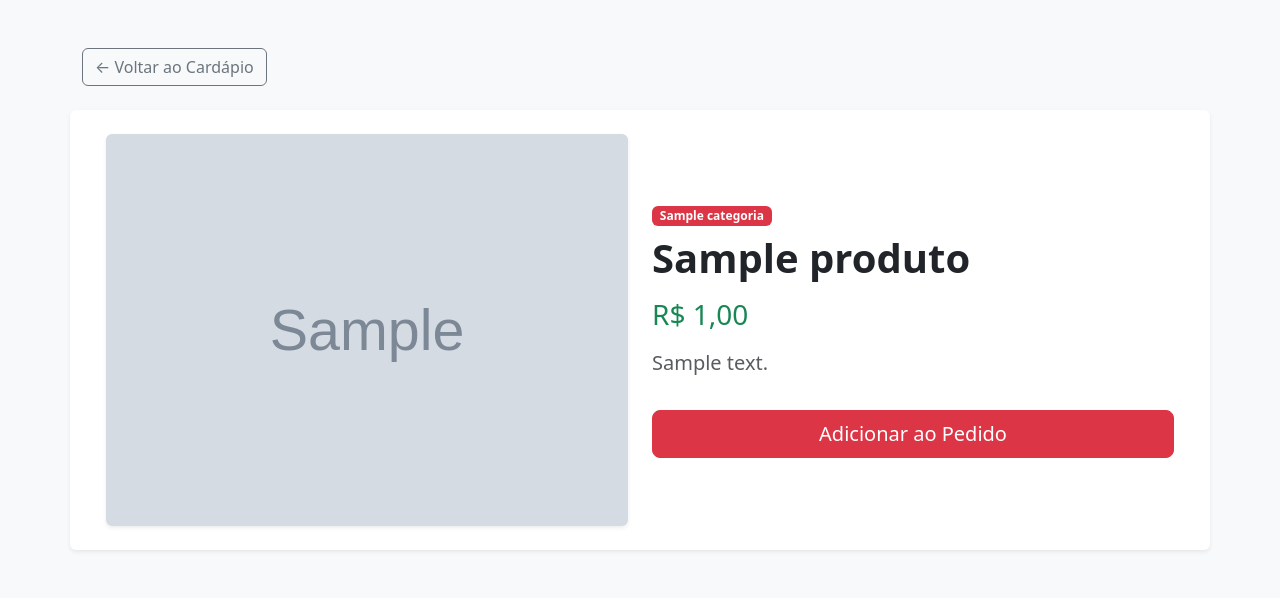
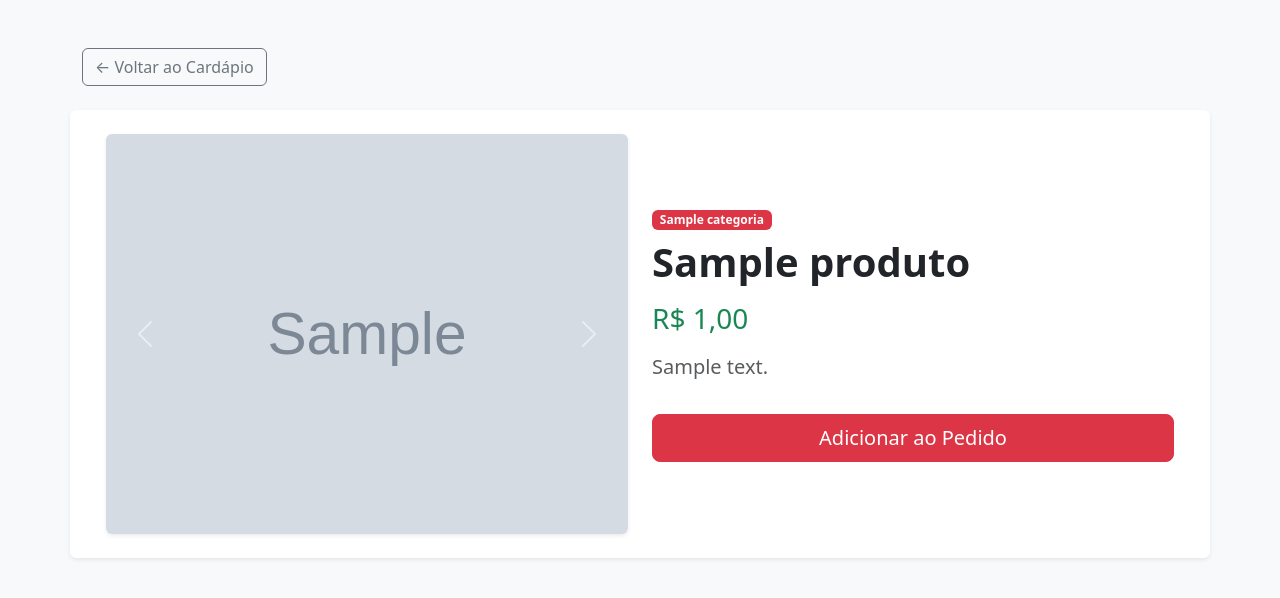
Before and after one commit to FOXOWL8255/sushi_delivery, a Django app: page /produto/1/ in a window 1280 px wide. Shown: the top 598 px of the page. Run offline with Django 5.2, Linux system fonts and the light colour scheme; tables that the repository leaves empty hold one stand-in row (values such as "Sample post"); grey boxes marked "Sample" are stand-in pictures.

Commit message:
Adicionar tabela de ImagemProduto e carrossel dinâmico ao clicar na foto

```diff
--- a/cardapio/models.py
+++ b/cardapio/models.py
@@ -26,3 +26,15 @@ class Produto(models.Model):
     # A função __str__ muda o nome de exibição no painel administrativo
     def __str__(self):
         return self.nome
+
+# Essa nova tabela vai guardar fotos extras dos produtos
+class ImagemProduto(models.Model):
+    # Conecta essa imagem a um produto especifico.
+    # O related_name='imagens' é o que vai nos permitir criar o carrossel depois!
+    produto = models.ForeignKey(Produto, related_name='imagens', on_delete=models.CASCADE)
+
+    # Campo que faz o upload da foto extra
+    imagem = models.ImageField(upload_to='produtos/galeria/')
+
+    def __str__(self):
+        return f"Foto extra de {self.produto.nome}"
--- a/cardapio/templates/cardapio/detalhe_produto.html
+++ b/cardapio/templates/cardapio/detalhe_produto.html
@@ -5,7 +5,7 @@
     <meta name="viewport" content="width=device-width, initial-scale=1">
     <title>{{ produto.nome }} - Cardápio Digital</title>
 
-    <!-- Importação do Bootstrap 5 -->
+    <!-- Importação do CSS do Bootstrap 5 -->
     <link href="https://cdn.jsdelivr.net/npm/bootstrap@5.3.2/dist/css/bootstrap.min.css" rel="stylesheet">
 </head>
 <body class="bg-light">
@@ -16,14 +16,49 @@
 
         <div class="row bg-white p-4 rounded shadow-sm align-items-center">
 
-            <!-- Coluna da Esquerda: Imagem do Produto -->
+            <!-- Coluna da Esquerda: Imagem do Produto / Carrossel -->
             <div class="col-md-6 mb-3 mb-md-0">
-                {% if produto.imagem %}
-                    <img src="{{ produto.imagem.url }}" class="img-fluid rounded shadow-sm w-100" style="max-height: 400px; object-fit: cover;" alt="{{ produto.nome }}">
+                {% if produto.imagens.all %}
+                    <!-- Carrossel do Bootstrap -->
+                    <div id="carrosselProduto" class="carousel slide" data-bs-ride="carousel">
+                        <div class="carousel-inner rounded shadow-sm">
+
+                            <!-- Primeira imagem (a imagem principal do cadastro) -->
+                            {% if produto.imagem %}
+                            <div class="carousel-item active">
+                                <img src="{{ produto.imagem.url }}" class="d-block w-100" style="height: 400px; object-fit: cover;" alt="{{ produto.nome }}">
+                            </div>
+                            {% endif %}
+
+                            <!-- Loop para mostrar todas as imagens extra da nossa nova tabela -->
+                            {% for foto in produto.imagens.all %}
+                            <div class="carousel-item {% if not produto.imagem and forloop.first %}active{% endif %}">
+                                <img src="{{ foto.imagem.url }}" class="d-block w-100" style="height: 400px; object-fit: cover;" alt="Foto extra de {{ produto.nome }}">
+                            </div>
+                            {% endfor %}
+
+                        </div>
+
+                        <!-- Setinhas de navegação (Anterior / Próximo) -->
+                        <button class="carousel-control-prev" type="button" data-bs-target="#carrosselProduto" data-bs-slide="prev">
+                            <span class="carousel-control-prev-icon" aria-hidden="true"></span>
+                            <span class="visually-hidden">Anterior</span>
+                        </button>
+                        <button class="carousel-control-next" type="button" data-bs-target="#carrosselProduto" data-bs-slide="next">
+                            <span class="carousel-control-next-icon" aria-hidden="true"></span>
+                            <span class="visually-hidden">Próximo</span>
+                        </button>
+                    </div>
+
                 {% else %}
-                    <div class="bg-secondary text-white d-flex align-items-center justify-content-center rounded" style="height: 300px;">
-                        <span>Sem imagem disponível</span>
-                    </div>
+                    <!-- Se não houver fotografias extra, mostra apenas a principal como antes -->
+                    {% if produto.imagem %}
+                        <img src="{{ produto.imagem.url }}" class="img-fluid rounded shadow-sm w-100" style="max-height: 400px; object-fit: cover;" alt="{{ produto.nome }}">
+                    {% else %}
+                        <div class="bg-secondary text-white d-flex align-items-center justify-content-center rounded" style="height: 300px;">
+                            <span>Sem imagem disponível</span>
+                        </div>
+                    {% endif %}
                 {% endif %}
             </div>
 
@@ -52,5 +87,7 @@
         </div>
     </div>
 
+    <!-- Importação do JavaScript do Bootstrap (Obrigatório para as setinhas do carrossel funcionarem) -->
+    <script src="https://cdn.jsdelivr.net/npm/bootstrap@5.3.2/dist/js/bootstrap.bundle.min.js"></script>
 </body>
 </html>
```
Also changed, not shown: cardapio/admin.py (+16 -4 lines), cardapio/migrations/0003_imagemproduto.py (added), media/produtos/galeria/WhatsApp_Image_2026-09-13_at_20.57.37.jpeg (added), media/produtos/galeria/WhatsApp_Image_2026-09-19_at_05.42.20.jpeg (added).
